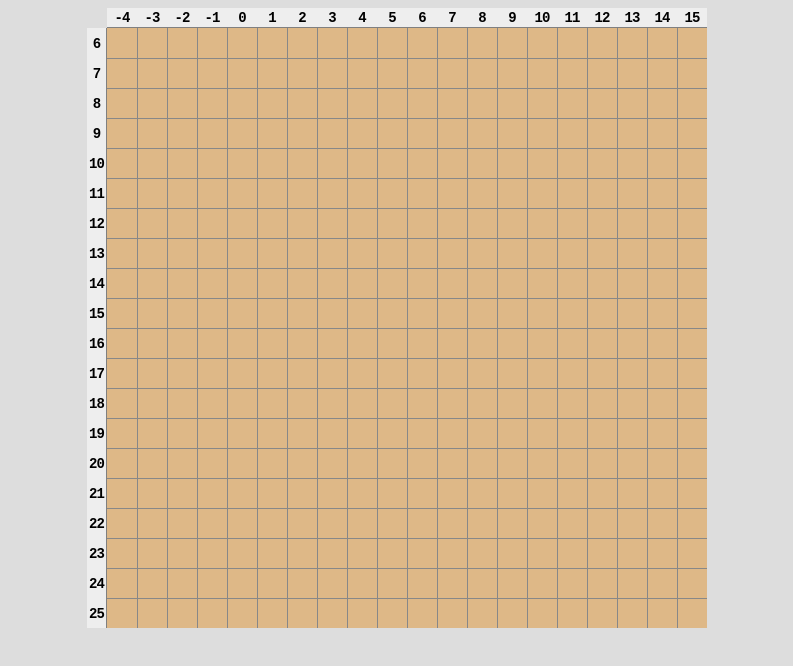
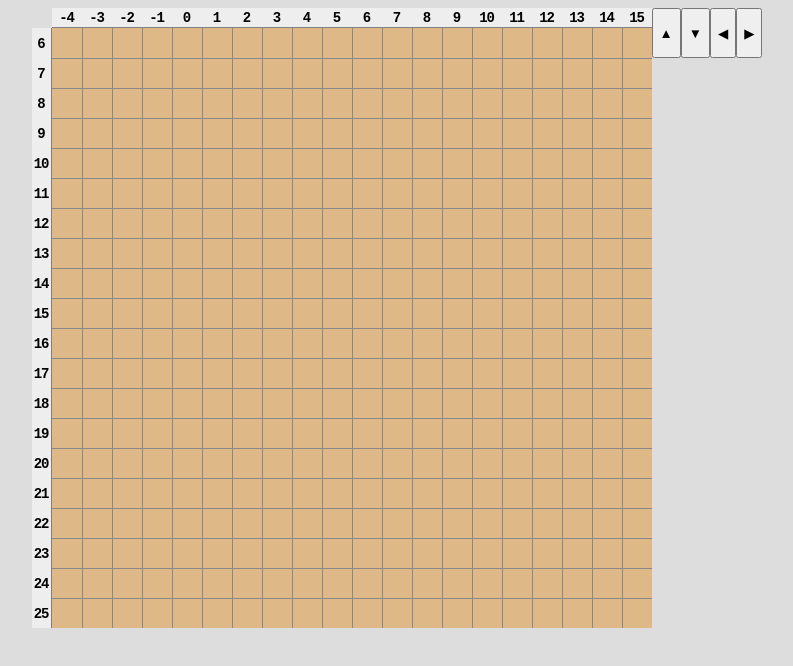
Before and after one commit to ssuvanto/xogame-front, an Angular app: page / in a window 1280 px wide. Shown: the top 666 px of the page, without its empty margins (243-1036 px from the left). Built offline with nearby package versions, Linux system fonts and the light colour scheme.

Commit message:
implement grid moving func and buttons

```diff
--- a/src/app/app.component.html
+++ b/src/app/app.component.html
@@ -17,6 +17,12 @@
       (click)="canvClick($event)"></canvas>
     </div>
   </div>
+  <div class="controls">
+    <button class="grid-move" (click)="moveGrid(0, -1)">&#9650;</button>
+    <button class="grid-move" (click)="moveGrid(0, 1)">&#9660;</button>
+    <button class="grid-move" (click)="moveGrid(-1, 0)">&#9664;</button>
+    <button class="grid-move" (click)="moveGrid(1, 0)">&#9654;</button>
+  </div>
 </div>
 
 
--- a/src/app/app.component.scss
+++ b/src/app/app.component.scss
@@ -24,8 +24,6 @@
             }
         }
 
-
-
         .colrow-num {
             font-family: monospace;
             font-size: 14px;
@@ -51,4 +49,12 @@
         }
 
     }
+
+    .controls {
+
+        .grid-move {
+            height: 50px;
+        }
+    }
+
 }
--- a/src/app/app.component.ts
+++ b/src/app/app.component.ts
@@ -26,6 +26,11 @@ export class AppComponent implements OnInit {
     const {x: px, y: py} = this.cellToCanv(x, y)
     this.ctxt.fillStyle = this.box_color
     this.ctxt.fillRect(px + 5, py + 5, this.cw - 10, this.cw -10)
+  }
+
+  moveGrid(x, y){
+    this.cell_offset_x += x
+    this.cell_offset_y += y
   }
 
   //Returns the cell based on pixel coordinates x,y
```
